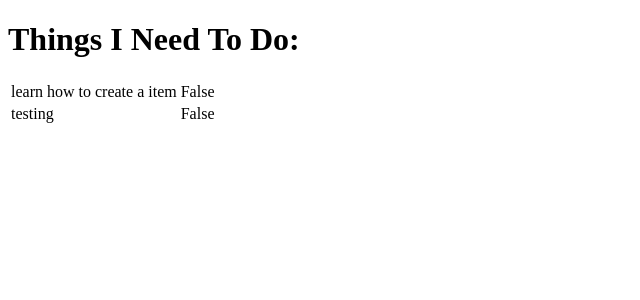
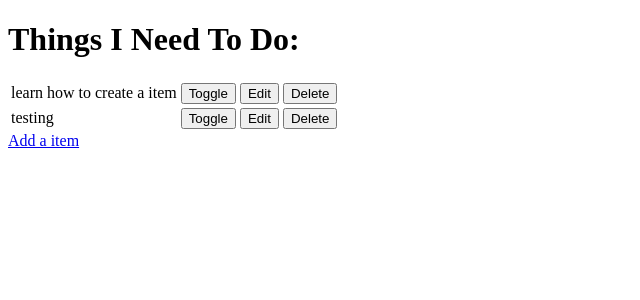
Before and after one commit to Deesingh92/Django1, a Django app: page / in a window 1280 px wide. Shown: the top 300 px of the page, without its empty margins (0-640 px from the left). Run offline with Django 3.2, Linux system fonts and the light colour scheme; data comes from the database, SQL or seed files in the repository; both versions use the stored data as it was after the commit.

Commit message:
crud functionality using django complete

```diff
--- a/django_todo/urls.py
+++ b/django_todo/urls.py
@@ -15,9 +15,13 @@ Including another URLconf
 """
 from django.contrib import admin
 from django.urls import path
-from todo.views import get_todo_list
+from todo import views
 
 urlpatterns = [
     path('admin/', admin.site.urls),
-    path('', get_todo_list, name='get_todo_list')
+    path('', views.get_todo_list, name='get_todo_list'),
+    path('add', views.add_item, name='add'),
+    path('edit/<item_id>', views.edit_item, name='edit'),
+    path('toggle/<item_id>', views.toggle_item, name='toggle'),
+    path('delete/<item_id>', views.delete_item, name='delete'),
 ]
--- a/todo/templates/todo/todo_list.html
+++ b/todo/templates/todo/todo_list.html
@@ -13,10 +13,31 @@
     <table>
     {% for item in items  %}
         <tr>
-          <td>{{ item.name }} </td>
-          <td>{{ item.done }} </td>
+        {% if item.done %}
+          <td><strike>{{ item.name }}</strike></td>
+        {% else %}
+          <td>{{ item.name }}</td>
+        {% endif %}
+        <td>
+          <a href="/toggle/{{ item.id }}">
+            <button>Toggle</button>
+          </a>
+        </td>
+        <td>
+          <a href="/edit/{{ item.id }}">
+            <button>Edit</button>
+          </a>
+        </td>
+        <td>
+          <a href="/delete/{{ item.id }}">
+            <button>Delete</button>
+          </a>
+        </td>
         </tr>
+      {%  empty %}
+      <tr><td>You have nothing to do.</td></tr>
     {% endfor %}
   </table>
+  <a href="/add">Add a item</a>
   </body>
 </html>
--- a/todo/views.py
+++ b/todo/views.py
@@ -1,5 +1,6 @@
-from django.shortcuts import render
+from django.shortcuts import render, redirect, get_object_or_404
 from .models import Item
+from .forms import ItemForm
 
 # Create your views here.
 
@@ -11,3 +12,40 @@ def get_todo_list(request):
     }
 
     return render(request, 'todo/todo_list.html', context)
+
+def add_item(request):
+    if request.method == "POST":
+        form = ItemForm(request.POST)
+        if form.is_valid():
+            form.save()
+            return redirect('get_todo_list')
+    form = ItemForm()
+    context = {
+        'form' : form
+    }
+    return render(request, 'todo/add_item.html', context)
+
+def edit_item(request, item_id):
+    item = get_object_or_404(Item, id=item_id)
+    if request.method == "POST":
+        form = ItemForm(request.POST, instance=item)
+        if form.is_valid():
+            form.save()
+            return redirect('get_todo_list')
+    form = ItemForm(instance=item)
+    context = {
+        'form' : form
+    }
+    return render(request, 'todo/edit_item.html', context)
+
+def toggle_item(request, item_id):
+    item = get_object_or_404(Item, id=item_id)
+    item.done = not item.done
+    item.save()
+    return redirect('get_todo_list')
+
+
+def delete_item(request, item_id):
+    item = get_object_or_404(Item, id=item_id)
+    item.delete()
+    return redirect('get_todo_list')
```
Also changed, not shown: todo/forms.py (added, +8 -0 lines), todo/templates/todo/add_item.html (added, +21 -0 lines), todo/templates/todo/edit_item.html (added, +21 -0 lines), db.sqlite3.
